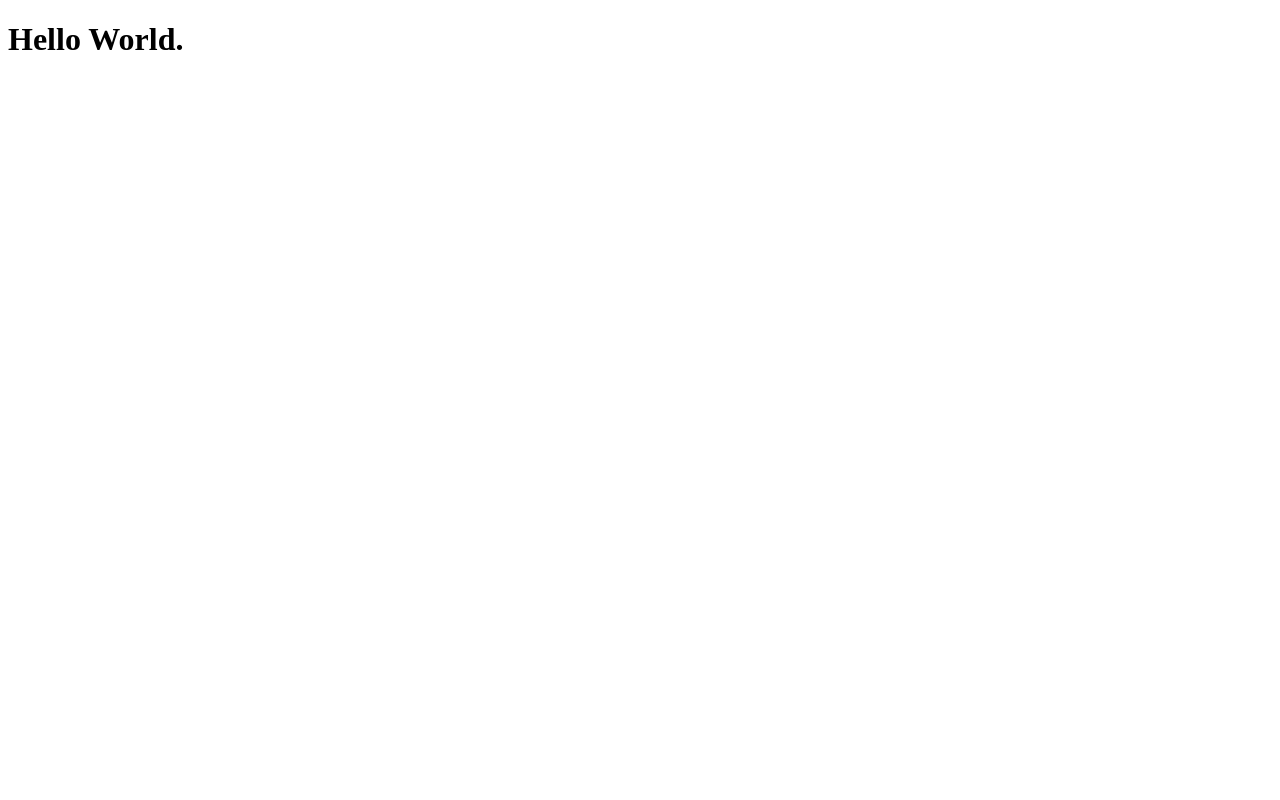
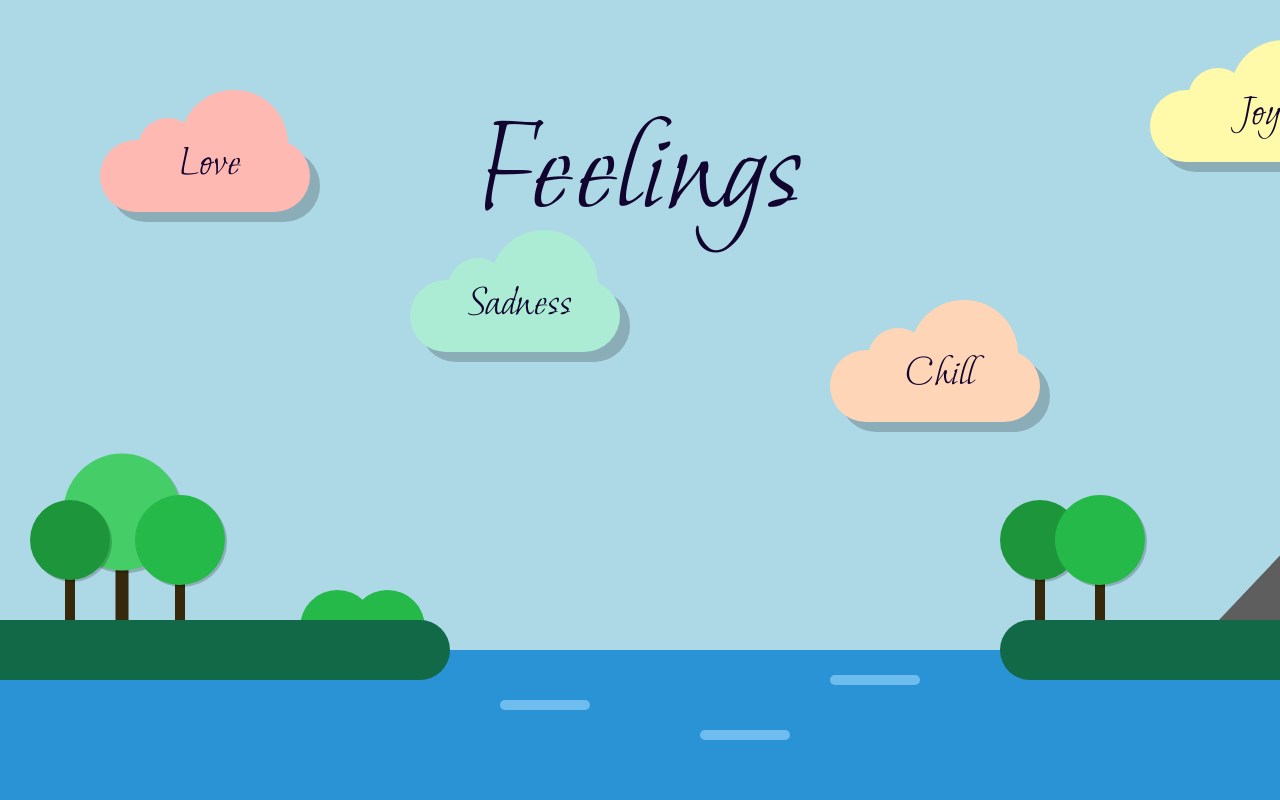
Before and after one commit to shahbazianep/spotify, a plain HTML site: page index.html in a window 1280 px wide. Drawn offline with Linux system fonts and the light colour scheme.

Commit message:
Landscape without working links

```diff
--- /dev/null
+++ b/index.css
@@ -0,0 +1,193 @@
+html {
+  max-height: 100%;
+  margin: 0;
+  padding: 0;
+  background-color: lightblue;
+}
+
+body {
+  max-height: 100%;
+  margin: 0;
+  padding: 0;
+  background-color: lightblue;
+  overflow-y: hidden;
+  overflow-x: hidden;
+}
+
+@font-face {
+  font-family: BadScript;
+  src: url("BadScript-Regular.ttf");
+}
+
+@font-face {
+  font-family: MoonDance;
+  src: url("MoonDance-Regular.ttf");
+}
+
+@font-face {
+  font-family: Ole;
+  src: url("Ole-Regular.ttf");
+}
+
+.title {
+  text-align: center;
+  position: absolute;
+  top: 15%;
+  left: 50%;
+  transform: translate(-50%, -50%);
+  color: #110530;
+  font-family: MoonDance;
+  font-size: 140px;
+  width: 400;
+  height: 100;
+}
+.label {
+  text-align: center;
+  position: absolute;
+  transform: translate(-50%, -50%);
+  color: #110530;
+  font-family: MoonDance;
+  font-size: 45px;
+  width: 400;
+  height: 100;
+}
+
+.cloud {
+  width: 210px;
+  height: 72px;
+  background: #eceff1;
+  box-shadow: 10px 10px rgba(0, 0, 0, 0.2);
+  border-radius: 60px;
+}
+.cloud::after,
+.cloud::before {
+  content: "";
+  position: relative;
+  display: inline-block;
+  background: inherit;
+  border-radius: inherit;
+}
+.cloud::after {
+  width: 60px;
+  height: 60px;
+  top: -70px;
+  left: -70px;
+}
+.cloud::before {
+  width: 108px;
+  height: 108px;
+  top: -50px;
+  left: 80px;
+}
+
+.water {
+  width: 1800;
+  height: 150;
+  border-radius: 0px;
+  background: #2a93d5;
+  overflow-y: hidden;
+}
+
+.ground {
+  width: 700;
+  height: 60;
+  z-index: 6;
+  position: absolute;
+  border-radius: 100px;
+  background: #126948;
+  overflow-y: hidden;
+}
+
+.trunk {
+  width: 10;
+  height: 100;
+  position: absolute;
+  left: 35;
+  top: 40;
+  z-index: 1;
+  background: #36290b;
+}
+
+.leaves1 {
+  width: 80;
+  height: 80;
+  position: absolute;
+  z-index: 3;
+  border-radius: 60px;
+  background: #1d963b;
+  box-shadow: 2px 2px rgba(0, 0, 0, 0.2);
+}
+
+.leaves2 {
+  width: 90;
+  height: 90;
+  position: absolute;
+  top: -5;
+  left: -5;
+  z-index: 3;
+  border-radius: 60px;
+  background: #25b94a;
+  box-shadow: 2px 2px rgba(0, 0, 0, 0.2);
+}
+
+.bush1 {
+  width: 75;
+  height: 75;
+  position: absolute;
+  z-index: 0;
+  border-radius: 60px;
+  background: #25b94a;
+}
+
+.mountainback {
+  width: 0;
+  height: 0;
+  border-left: 230px solid transparent;
+  border-right: 230px solid transparent;
+  border-bottom: 280px solid #3b3b3b;
+}
+
+.mountainfront {
+  width: 0;
+  height: 0;
+  border-left: 180px solid transparent;
+  border-right: 180px solid transparent;
+  border-bottom: 190px solid #5e5e5e;
+}
+
+.snowfront {
+  width: 0;
+  height: 0;
+  border-left: 36px solid transparent;
+  border-right: 36px solid transparent;
+  border-bottom: 38px solid #e2e2e2;
+}
+
+.snowback {
+  width: 0;
+  height: 0;
+  border-left: 46px solid transparent;
+  border-right: 46px solid transparent;
+  border-bottom: 56px solid #e2e2e2;
+}
+
+.snowfrontbubbles {
+  width: 25;
+  height: 12;
+  background: #e2e2e2;
+  border-radius: 0 0 40px 40px;
+}
+
+.snowbackbubbles {
+  width: 35;
+  height: 17;
+  background: #e2e2e2;
+  border-radius: 0 0 40px 40px;
+}
+
+.waves {
+  width: 90;
+  height: 10;
+  border-radius: 40px;
+  background: #6ebdee;
+}
--- a/index.html
+++ b/index.html
@@ -1,6 +1,148 @@
-<!DOCTYPE html>
-<html>
-  <body>
-    <h1>Hello World.</h1>
-  </body>
-</html>
+<head>
+  <title></title>
+  <meta http-equiv="Content-Type" content="text/html; charset=utf-8" />
+  <link rel="stylesheet" href="index.css" />
+</head>
+
+<body>
+  <div class="title">Feelings</div>
+  <a
+    href="https://open.spotify.com/playlist/6oJg8DGxCL0unDLGbiDnOe?si=005e700e8101488b"
+  >
+    <div
+      class="label"
+      style="position: absolute; top: 180; left: 210; z-index: 10"
+    >
+      Love
+    </div>
+  </a>
+  <a
+    href="https://open.spotify.com/playlist/6oJg8DGxCL0unDLGbiDnOe?si=005e700e8101488b"
+  >
+    <div
+      class="label"
+      style="position: absolute; top: 320; left: 520; z-index: 10"
+    >
+      Sadness
+    </div>
+  </a>
+  <a
+    href="https://open.spotify.com/playlist/6oJg8DGxCL0unDLGbiDnOe?si=005e700e8101488b"
+  >
+    <div
+      class="label"
+      style="position: absolute; top: 390; left: 940; z-index: 10"
+    >
+      Chill
+    </div>
+  </a>
+  <a
+    href="https://open.spotify.com/playlist/6oJg8DGxCL0unDLGbiDnOe?si=005e700e8101488b"
+  >
+    <div
+      class="label"
+      style="position: absolute; top: 130; left: 1260; z-index: 10"
+    >
+      Joy
+    </div>
+  </a>
+  <div style="position: absolute; left: 100; top: 140">
+    <a
+      href="https://open.spotify.com/playlist/6oJg8DGxCL0unDLGbiDnOe?si=005e700e8101488b"
+    >
+      <div class="cloud" style="background: #ffb9b3"></div
+    ></a>
+  </div>
+
+  <div style="position: absolute; left: 830; top: 350">
+    <a
+      href="https://open.spotify.com/playlist/6oJg8DGxCL0unDLGbiDnOe?si=005e700e8101488b"
+    >
+      <div class="cloud" style="background: #ffd5b8"></div
+    ></a>
+  </div>
+  <div style="position: absolute; left: 1150; top: 90">
+    <a
+      href="https://open.spotify.com/playlist/6oJg8DGxCL0unDLGbiDnOe?si=005e700e8101488b"
+    >
+      <div class="cloud" style="background: #fff9aa"></div
+    ></a>
+  </div>
+  <div style="position: absolute; left: 410; top: 280">
+    <a
+      href="https://open.spotify.com/playlist/6oJg8DGxCL0unDLGbiDnOe?si=005e700e8101488b"
+    >
+      <div class="cloud" style="background: #acecd5"></div
+    ></a>
+  </div>
+  <div style="position: absolute; top: 650; left: -50">
+    <div class="water"></div>
+  </div>
+  <div style="position: absolute; top: 620; left: -250">
+    <div class="ground"></div>
+  </div>
+  <div style="position: absolute; top: 620; left: 1000">
+    <div class="ground"></div>
+  </div>
+  <div style="position: absolute; top: 500; left: 1000">
+    <div class="leaves1"></div>
+    <div class="trunk"></div>
+  </div>
+  <div style="position: absolute; top: 500; left: 1060">
+    <div class="leaves2"></div>
+    <div class="trunk"></div>
+  </div>
+  <div style="position: absolute; top: 500; left: 30">
+    <div class="leaves1"></div>
+    <div class="trunk"></div>
+  </div>
+  <div style="position: absolute; top: 460; left: 70; transform: scale(1.3)">
+    <div class="leaves2" style="background: #45ce67"></div>
+    <div class="trunk"></div>
+  </div>
+  <div style="position: absolute; top: 500; left: 140">
+    <div class="leaves2"></div>
+    <div class="trunk"></div>
+  </div>
+  <div style="position: absolute; top: 590; left: 350">
+    <div class="bush1"></div>
+  </div>
+  <div style="position: absolute; top: 590; left: 300">
+    <div class="bush1"></div>
+  </div>
+  <div style="position: absolute; top: 370; left: 1280">
+    <div class="mountainback"></div>
+  </div>
+  <div style="position: absolute; top: 450; left: 1200">
+    <div class="mountainfront"></div>
+  </div>
+  <div style="position: absolute; top: 450; left: 1344">
+    <div class="snowfront"></div>
+  </div>
+  <div style="position: absolute; top: 488; left: 1344">
+    <div class="snowfrontbubbles"></div>
+  </div>
+  <div style="position: absolute; top: 488; left: 1368">
+    <div class="snowfrontbubbles"></div>
+  </div>
+  <div style="position: absolute; top: 488; left: 1390">
+    <div class="snowfrontbubbles"></div>
+  </div>
+  <div style="position: absolute; top: 364; left: 1467">
+    <div class="snowback"></div>
+  </div>
+  <div style="position: absolute; top: 418; left: 1468">
+    <div class="snowbackbubbles"></div>
+  </div>
+  <div style="position: absolute; top: 418; left: 1501">
+    <div class="snowbackbubbles"></div>
+  </div>
+  <div style="position: absolute; top: 418; left: 1532">
+    <div class="snowbackbubbles"></div>
+  </div>
+  <div style="position: absolute; top: 700; left: 500">
+    <div class="waves"></div>
+    <div class="waves" style="position: absolute; left: 330; top: -25"></div>
+    <div class="waves" style="position: absolute; left: 200; top: 30"></div>
+  </div>
+</body>
```
Also changed, not shown: BadScript-Regular.ttf (added), MoonDance-Regular.ttf (added), Ole-Regular.ttf (added).
